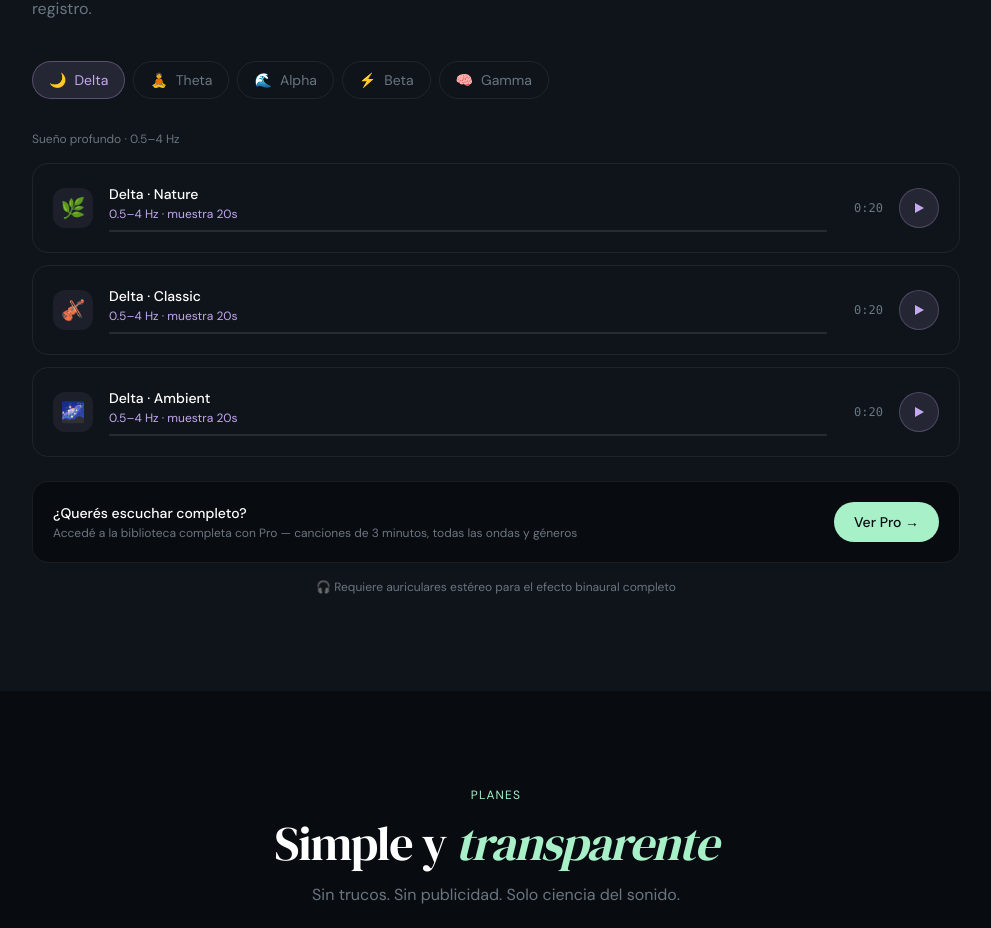
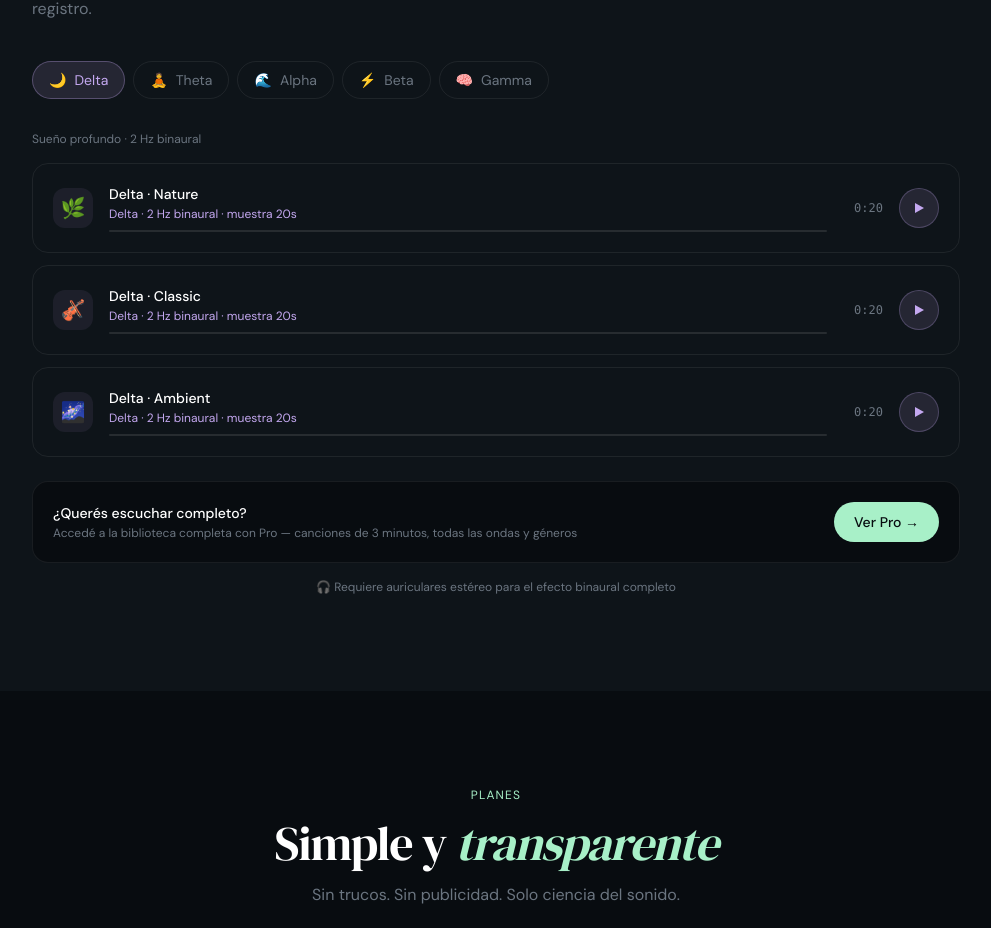
Before and after one commit to Solang3/neurowave, a Next.js app: page / in a window 1280 px wide. Shown: the part 2697-3625 px from the top of the page, without its empty margins (144-1135 px from the left). Built offline with nearby package versions, Linux system fonts and the light colour scheme.

Commit message:
fix: mostrar Hz binaurales en lugar de rango de onda

```diff
--- a/src/app/(private)/dashboard/DashboardPlayer.tsx
+++ b/src/app/(private)/dashboard/DashboardPlayer.tsx
@@ -6,6 +6,7 @@ const WAVE_GROUPS = [
   {
     wave: 'Delta',
     freq: '0.5–4 Hz',
+    binauralHz: 2,
     color: '#c4a8f0',
     bg: 'rgba(196,168,240,0.08)',
     emoji: '🌙',
@@ -19,6 +20,7 @@ const WAVE_GROUPS = [
   {
     wave: 'Theta',
     freq: '4–8 Hz',
+    binauralHz: 6,
     color: '#a8f0c8',
     bg: 'rgba(168,240,200,0.08)',
     emoji: '🧘',
@@ -32,6 +34,7 @@ const WAVE_GROUPS = [
   {
     wave: 'Alpha',
     freq: '8–13 Hz',
+    binauralHz: 10,
     color: '#7eb8f7',
     bg: 'rgba(126,184,247,0.08)',
     emoji: '🌊',
@@ -45,6 +48,7 @@ const WAVE_GROUPS = [
   {
     wave: 'Beta',
     freq: '13–30 Hz',
+    binauralHz: 15,
     color: '#f0e8a8',
     bg: 'rgba(240,232,168,0.08)',
     emoji: '⚡',
@@ -58,6 +62,7 @@ const WAVE_GROUPS = [
   {
     wave: 'Gamma',
     freq: '30–100 Hz',
+    binauralHz: 40,
     color: '#f0a8a8',
     bg: 'rgba(240,168,168,0.08)',
     emoji: '🧠',
@@ -188,7 +193,7 @@ export default function DashboardPlayer() {
                       <p className="font-medium text-sm">{group.wave} · {track.genre}</p>
                     </div>
                     <p className="text-xs mt-0.5" style={{ color: group.color }}>
-                      {group.freq} · muestra 20s
+                      {group.binauralHz} Hz binaural · muestra 20s
                     </p>
                     <div className="mt-2 h-0.5 bg-white/10 rounded-full overflow-hidden">
                       <div
--- a/src/components/layout/PlaylistsSection.tsx
+++ b/src/components/layout/PlaylistsSection.tsx
@@ -6,7 +6,7 @@ const R2_PUBLIC = 'https://pub-78c976d8802a412ca89533a0734f5054.r2.dev'
 
 const WAVE_GROUPS = [
   {
-    wave: 'Delta', freq: '0.5–4 Hz', color: '#c4a8f0',
+    wave: 'Delta', freq: '0.5–4 Hz', color: '#c4a8f0', binauralHz: 2,
     bg: 'rgba(196,168,240,0.08)', emoji: '🌙', useCase: 'Sueño profundo',
     tracks: [
       { id: 'delta-nature', genre: 'Nature', emoji: '🌿', path: 'delta/nature/Delta-nature-001-binaural.mp3' },
@@ -15,7 +15,7 @@ const WAVE_GROUPS = [
     ],
   },
   {
-    wave: 'Theta', freq: '4–8 Hz', color: '#a8f0c8',
+    wave: 'Theta', freq: '4–8 Hz', color: '#a8f0c8', binauralHz: 6,
     bg: 'rgba(168,240,200,0.08)', emoji: '🧘', useCase: 'Meditación y ansiedad',
     tracks: [
       { id: 'theta-nature', genre: 'Nature', emoji: '🌿', path: 'theta/nature/Theta-nature-001-binaural.mp3' },
@@ -24,7 +24,7 @@ const WAVE_GROUPS = [
     ],
   },
   {
-    wave: 'Alpha', freq: '8–13 Hz', color: '#7eb8f7',
+    wave: 'Alpha', freq: '8–13 Hz', color: '#7eb8f7', binauralHz: 10,
     bg: 'rgba(126,184,247,0.08)', emoji: '🌊', useCase: 'Relajación activa',
     tracks: [
       { id: 'alpha-nature', genre: 'Nature', emoji: '🌿', path: 'alpha/nature/Alpha-nature-001-binaural.mp3' },
@@ -33,7 +33,7 @@ const WAVE_GROUPS = [
     ],
   },
   {
-    wave: 'Beta', freq: '13–30 Hz', color: '#f0e8a8',
+    wave: 'Beta', freq: '13–30 Hz', color: '#f0e8a8', binauralHz: 15,
     bg: 'rgba(240,232,168,0.08)', emoji: '⚡', useCase: 'Foco y trabajo',
     tracks: [
       { id: 'beta-nature', genre: 'Nature', emoji: '🌿', path: 'beta/nature/Beta-nature-001-binaural.mp3' },
@@ -42,7 +42,7 @@ const WAVE_GROUPS = [
     ],
   },
   {
-    wave: 'Gamma', freq: '30–100 Hz', color: '#f0a8a8',
+    wave: 'Gamma', freq: '30–100 Hz', color: '#f0a8a8', binauralHz: 40,
     bg: 'rgba(240,168,168,0.08)', emoji: '🧠', useCase: 'Alto rendimiento',
     tracks: [
       { id: 'gamma-nature', genre: 'Nature', emoji: '🌿', path: 'gamma/nature/Gamma-nature-001-binaural.mp3' },
@@ -144,7 +144,7 @@ export default function PlaylistsSection() {
 
         {/* Info de la onda */}
         <p className="text-xs text-muted mb-4">
-          {currentGroup.useCase} · {currentGroup.freq}
+          {currentGroup.useCase} · {currentGroup.binauralHz} Hz binaural
         </p>
 
         {/* Tracks */}
@@ -171,7 +171,7 @@ export default function PlaylistsSection() {
                   <div className="flex-1 min-w-0">
                     <p className="font-medium text-sm">{currentGroup.wave} · {track.genre}</p>
                     <p className="text-xs mt-0.5" style={{ color: currentGroup.color }}>
-                      {currentGroup.freq} · muestra 20s
+                      {currentGroup.wave} · {currentGroup.binauralHz} Hz binaural · muestra 20s
                     </p>
                     <div className="mt-2 h-0.5 bg-white/10 rounded-full overflow-hidden">
                       <div
```
